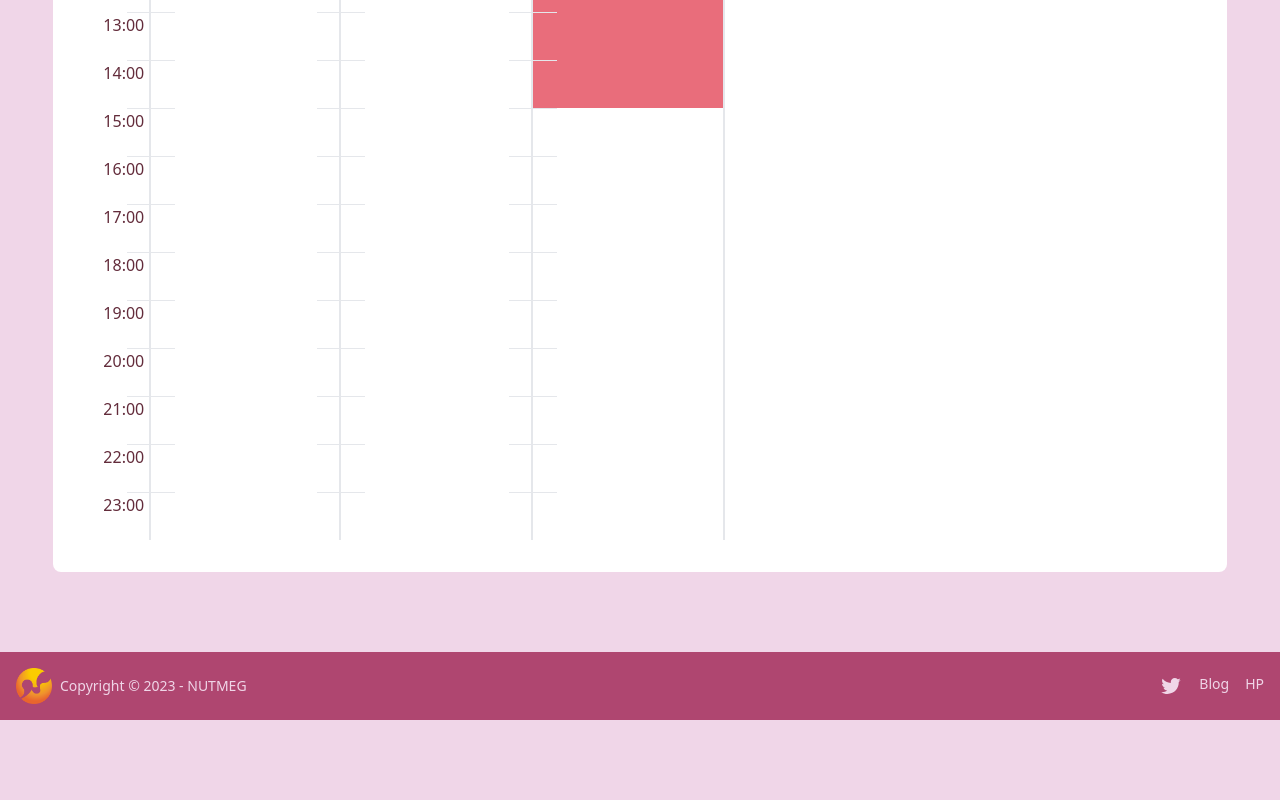
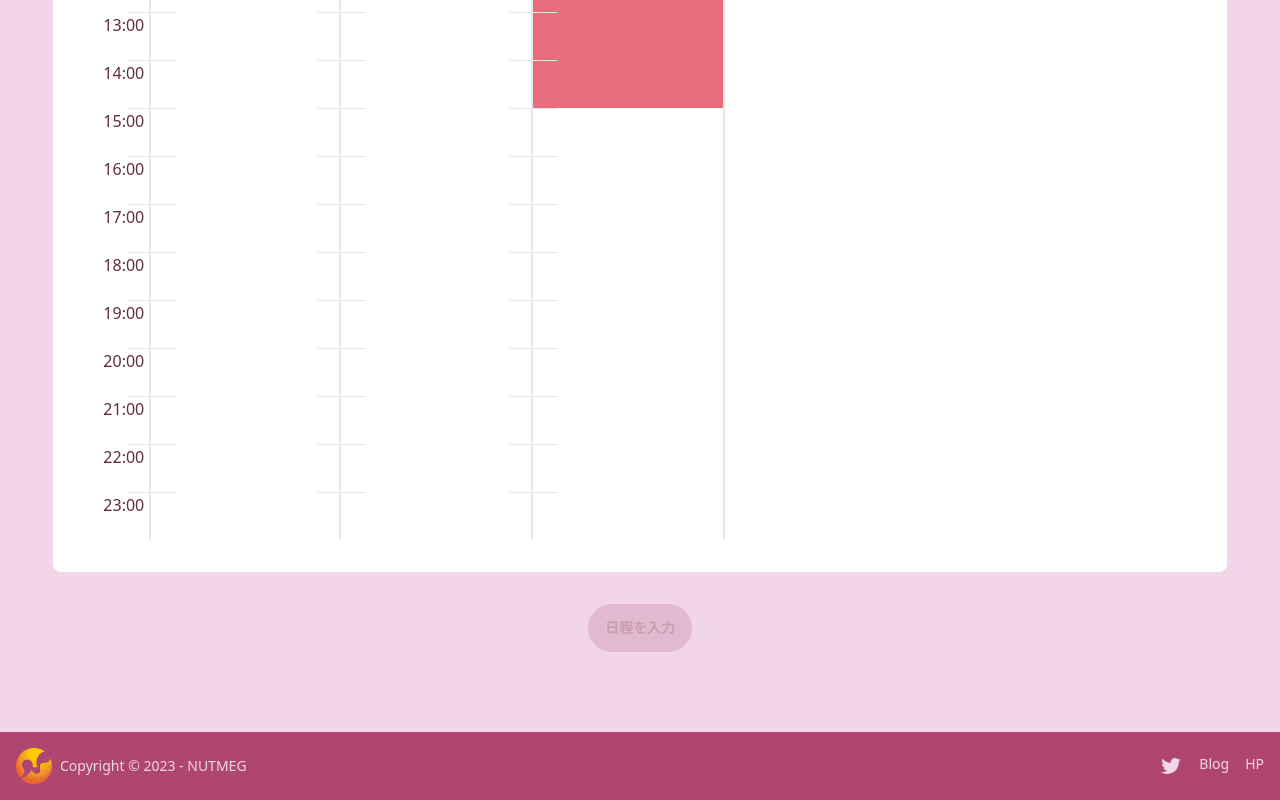
Before and after one commit to NUTFes/chosei-chan, a Next.js app: page /1/create in a window 1280 px wide. Shown: the part 1062-1862 px from the top of the page. Before the commit the page ends 1782 px from the top, so only its background shows below. Built offline with nearby package versions, Linux system fonts and the light colour scheme.

Commit message:
[feat]react-hook-formを用いた値の取得

```diff
--- a/src/pages/[scheduleId]/create.tsx
+++ b/src/pages/[scheduleId]/create.tsx
@@ -1,12 +1,38 @@
-import { Input } from '@/components/common'
+import { useRouter } from 'next/router'
+import { useMemo } from 'react'
+import { useForm } from 'react-hook-form'
+import { Button, Input } from '@/components/common'
 import { MainLayout } from '@/components/layout/MainLayout'
 import { ScheduleInput } from '@/components/screen'
 import { USERS, SCHEDULE } from '@/constant/data'
+import { User } from '@/type/common'
 
 export default function Create() {
+  const {
+    register,
+    formState: { errors, isValid, isSubmitting },
+    handleSubmit,
+    setValue,
+    watch,
+  } = useForm<User>({
+    mode: 'onSubmit',
+  })
+
+  const watchedSchedule = watch('availables')
+  const ScheduleValid = useMemo(() => {
+    return watchedSchedule?.length !== 0
+  }, [watchedSchedule])
+
+  const router = useRouter()
+  const onSubmit = async (data: User) => {
+    // 送信処理
+    console.log(data)
+    await router.push('/schedule') // 遷移先のURL
+  }
+
   return (
     <MainLayout>
-      <div className='flex min-h-screen flex-col'>
+      <form className='flex min-h-screen flex-col' onSubmit={handleSubmit(onSubmit)}>
         <main className='grow'>
           <div className='my-20 flex flex-col items-center justify-center gap-8'>
             <div className='flex w-11/12 items-end gap-9 border-b-2 border-primary'>
@@ -30,7 +56,10 @@ export default function Create() {
                     </div>
                   </div>
                   <div className='flex w-60 flex-col'>
-                    <Input />
+                    <Input
+                      {...register('name', { required: '名前を入力してください' })}
+                    />
+                    {errors.name && <p className='text-red-500'>{errors.name.message}</p>}
                   </div>
                 </div>
                 <div className='flex items-end'>
@@ -43,7 +72,7 @@ export default function Create() {
                     </div>
                   </div>
                   <div className='flex w-60 flex-col md:w-10/12'>
-                    <Input />
+                    <Input {...register('memo')} />
                   </div>
                 </div>
               </div>
@@ -54,13 +83,24 @@ export default function Create() {
                   if (!availableDates) return
                   availableDates.forEach((date, index) => {
                     // console.log(index, date.from, date.to)
+                    setValue('availables', availableDates)
                   })
                 }}
               />
+              {!ScheduleValid && (
+                <p className='text-red-500'>カレンダーを入力してください</p>
+              )}
             </div>
+            <Button
+              type='submit'
+              disabled={!isValid || !ScheduleValid}
+              loading={isSubmitting}
+            >
+              日程を入力
+            </Button>
           </div>
         </main>
-      </div>
+      </form>
     </MainLayout>
   )
 }
```
